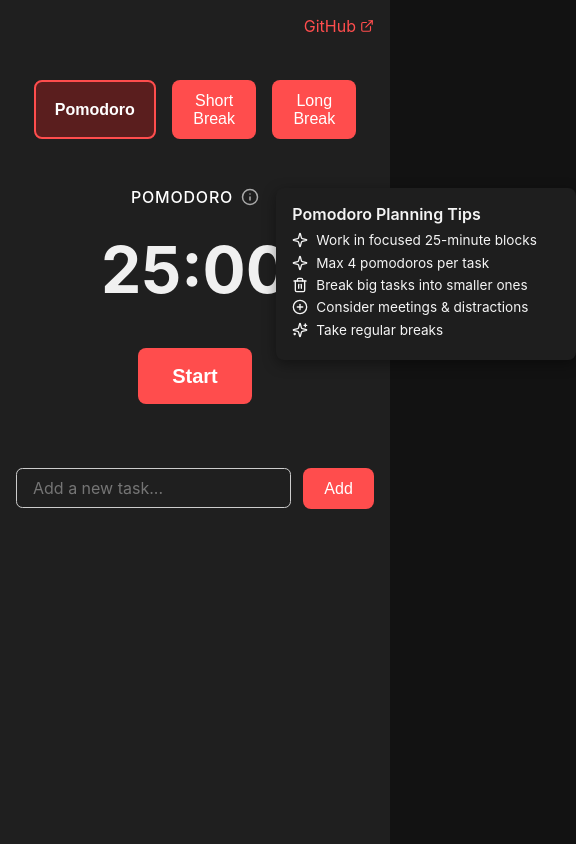
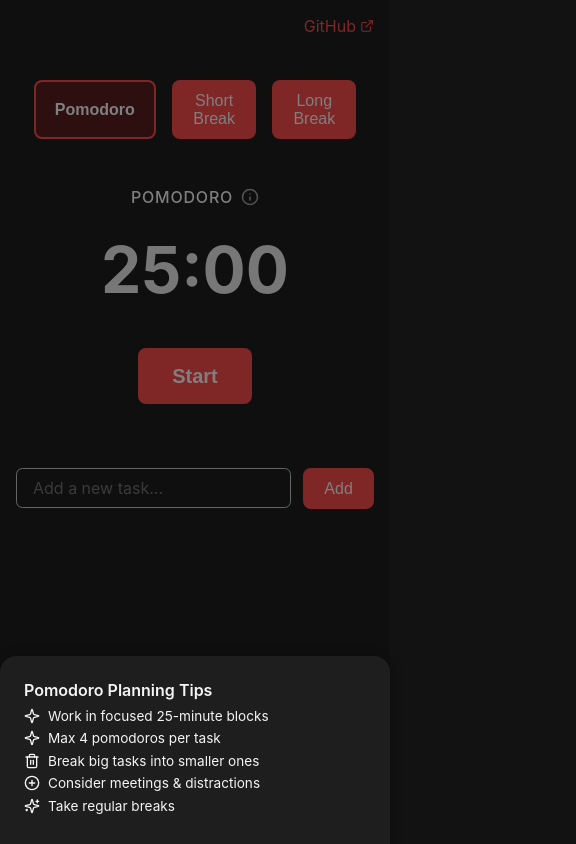
Before and after one commit to yansudeansu/pomodoro, a React (Vite) app: page / in a window 390 px wide. Both pictures are taken after a click on the button "Toggle info". Shown: the whole page, 576 px wide, since content can reach past the window. Built offline with nearby package versions, Linux system fonts and the light colour scheme.

Commit message:
feat: improve info tooltip layout and behavior across device

```diff
--- a/src/components/molecules/InfoTooltip/InfoTooltip.module.css
+++ b/src/components/molecules/InfoTooltip/InfoTooltip.module.css
@@ -22,10 +22,9 @@
 
 .tooltip {
   position: absolute;
-  top: 0rem;
-  right: 0;
+  top: 2.2rem;
+  left: 0;
   width: 300px;
-  left: 2.2rem;
   background: #1e1e1e;
   color: #f5f5f5;
   font-size: 0.85rem;
@@ -58,3 +57,29 @@
 .container:focus {
   outline: none;
 }
+
+.backdrop {
+  display: none;
+}
+
+@media (max-width: 600px) {
+  .tooltip {
+    position: fixed;
+    top: auto;
+    left: 0;
+    right: 0;
+    bottom: 0;
+    width: 100%;
+    border-radius: 1rem 1rem 0 0;
+    padding: 1.5rem;
+    z-index: 100;
+  }
+
+  .backdrop {
+    display: block;
+    position: fixed;
+    inset: 0;
+    background: rgba(0, 0, 0, 0.5);
+    z-index: 99;
+  }
+}
--- a/src/components/molecules/InfoTooltip/InfoTooltip.tsx
+++ b/src/components/molecules/InfoTooltip/InfoTooltip.tsx
@@ -10,17 +10,18 @@ export const InfoTooltip: React.FC = () => {
   const CalendarIcon = AppIcons.add;
   const BrainIcon = AppIcons.sparkles;
 
+  const toggleOpen = () => setOpen((prev) => !prev);
+  const closeTooltip = () => setOpen(false);
+
   return (
-    <div className={styles.container} tabIndex={0} onBlur={() => setOpen(false)} onFocus={() => {}}>
-      <button
-        onClick={() => setOpen((prev) => !prev)}
-        className={styles.iconButton}
-        aria-label="Toggle info"
-      >
+    <>
+      <div className={styles.container} tabIndex={0} onBlur={closeTooltip}>
+        <button onClick={toggleOpen} className={styles.iconButton} aria-label="Toggle info">
           <InfoIcon size={18} />
         </button>
 
         {open && (
+          <>
             <div className={styles.tooltip}>
               <strong className={styles.header}>Pomodoro Planning Tips</strong>
               <ul className={styles.list}>
@@ -41,7 +42,13 @@ export const InfoTooltip: React.FC = () => {
                 </li>
               </ul>
             </div>
+          </>
         )}
       </div>
+
+      {open && (
+        <div className={styles.backdrop} onClick={closeTooltip} data-testid="tooltip-backdrop" />
+      )}
+    </>
   );
 };
```
Also changed, not shown: 1 other file (tests, documents, lock files or other folders). Lines whose indentation alone changed are shown as unchanged.
